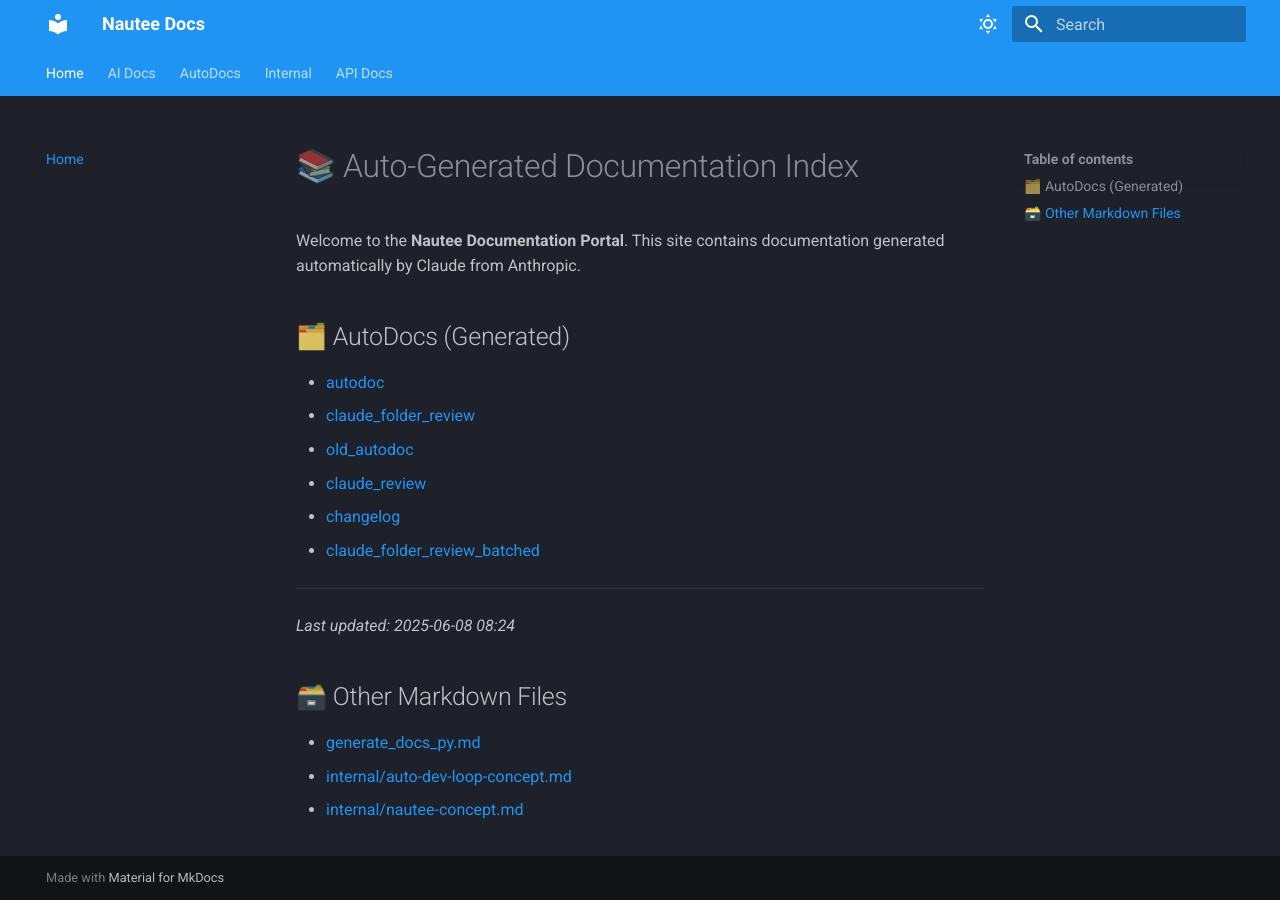
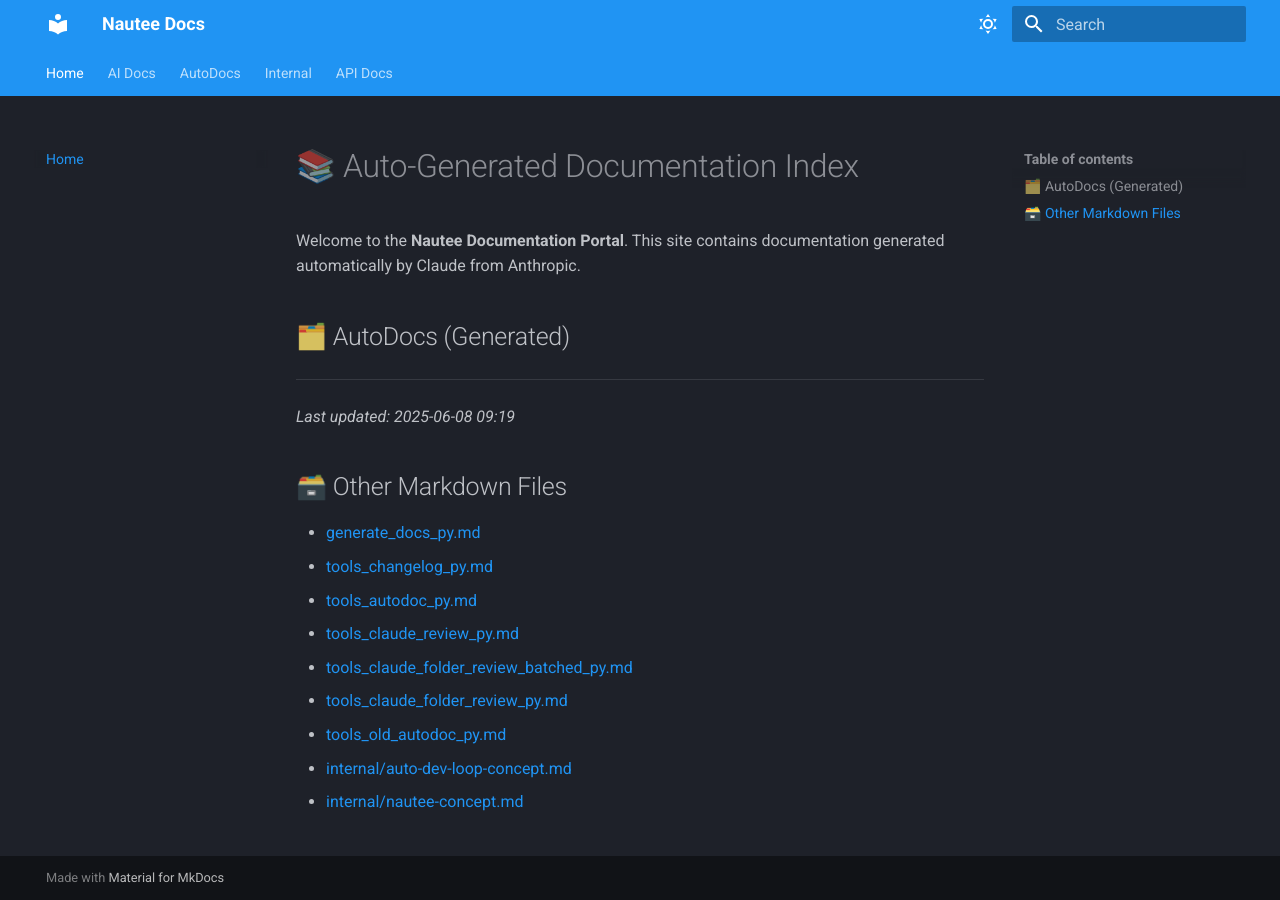
Before and after one commit to 48Nauts-Operator/nautee, an MkDocs documentation site: the page built from docs/index.md, in a window 1280 px wide. Built offline with MkDocs 1.6.1 and Material for MkDocs 9.7.7, drawn with Linux system fonts in a browser that asks for light colours.

Commit message:
🤖 Auto-update docs via Nautee

```diff
--- a/docs/index.md
+++ b/docs/index.md
@@ -4,19 +4,19 @@ Welcome to the **Nautee Documentation Portal**. This site contains documentation
 
 ## 🗂️ AutoDocs (Generated)
 
-- [autodoc](tools_autodoc_py.md)
-- [claude_folder_review](tools_claude_folder_review_py.md)
-- [old_autodoc](tools_old_autodoc_py.md)
-- [claude_review](tools_claude_review_py.md)
-- [changelog](tools_changelog_py.md)
-- [claude_folder_review_batched](tools_claude_folder_review_batched_py.md)
 
 ---
 
-_Last updated: 2025-06-08 08:24_
+_Last updated: 2025-06-08 09:19_
 
 ## 🗃️ Other Markdown Files
 
 - [generate_docs_py.md](generate_docs_py.md)
+- [tools_changelog_py.md](tools_changelog_py.md)
+- [tools_autodoc_py.md](tools_autodoc_py.md)
+- [tools_claude_review_py.md](tools_claude_review_py.md)
+- [tools_claude_folder_review_batched_py.md](tools_claude_folder_review_batched_py.md)
+- [tools_claude_folder_review_py.md](tools_claude_folder_review_py.md)
+- [tools_old_autodoc_py.md](tools_old_autodoc_py.md)
 - [internal/auto-dev-loop-concept.md](internal/auto-dev-loop-concept.md)
 - [internal/nautee-concept.md](internal/nautee-concept.md)
```
